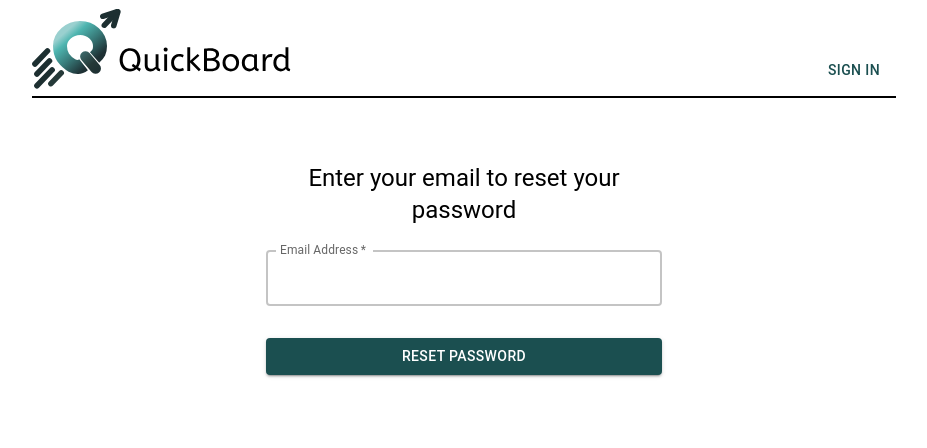
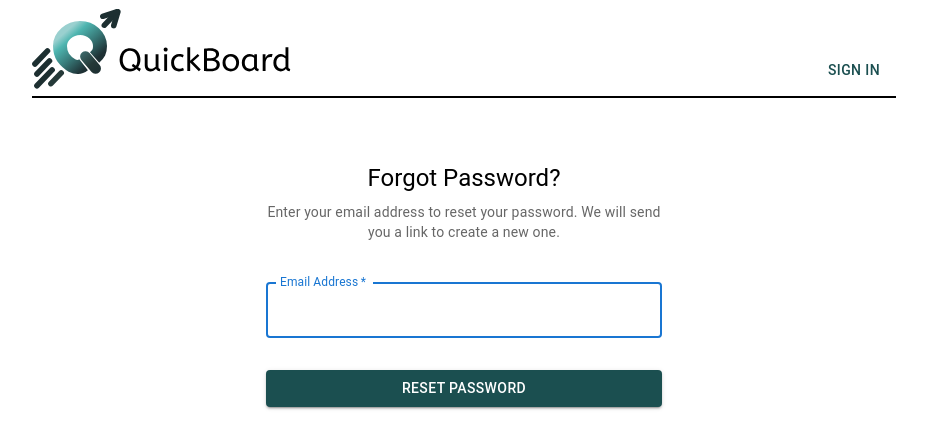
Before and after one commit to h3770k1k1/kanban-app, a React (Create React App) app: page /forgot-password in a window 1280 px wide. Shown: the top 448 px of the page, without its empty margins (176-1103 px from the left). Built offline with nearby package versions, Linux system fonts and the light colour scheme; no server answers.

Commit message:
reset password using email

```diff
--- a/package.json
+++ b/package.json
@@ -44,6 +44,8 @@
     ]
   },
   "devDependencies": {
+    "@testing-library/jest-dom": "^6.6.3",
+    "@testing-library/react": "^16.2.0",
     "jest": "^27.5.1"
   }
 }
--- a/src/context/AuthContext.js
+++ b/src/context/AuthContext.js
@@ -1,7 +1,7 @@
 import React, { createContext, useState, useEffect } from "react";
 import { AccountManager } from "../lib/AccountManager";
 
-const accountManager = new AccountManager(); // Use a different name for the instance
+const accountManager = new AccountManager();
 
 const AuthContext = createContext();
 
@@ -9,7 +9,7 @@ export const AuthProvider = ({ children }) => {
     const [user, setUser] = useState(null);
 
     useEffect(() => {
-        const unsubscribe = accountManager.observeUser(setUser); // Use the instance here
+        const unsubscribe = accountManager.observeUser(setUser);
         return () => unsubscribe();
     }, []);
 
--- a/src/context/ContextProviders.js
+++ b/src/context/ContextProviders.js
@@ -6,6 +6,7 @@ import Header from '../components/Header';
 import SignIn from '../views/SignIn';
 import SignUp from '../views/SignUp';
 import ForgotPassword from '../views/ForgotPassword';
+import ResetPassword from '../views/ResetPassword';
 import DeleteAccount from '../views/DeleteAccount';
 import NotFound from '../views/NotFound';
 import Loading from '../views/Loading';
@@ -24,6 +25,7 @@ const ContextProviders = () => {
           <Route path="/" element={<UsersBoards />} />
           <Route path="/board" element={<Board />} />
           <Route path="/forgot-password" element={<ForgotPassword />} />
+            <Route path="/reset-password" element={<ResetPassword />} />
           <Route path="/delete-account" element={<DeleteAccount />} />
           <Route path="*" element={<NotFound />} />
         </Routes>
--- a/src/views/DeleteAccount.js
+++ b/src/views/DeleteAccount.js
@@ -1,6 +1,6 @@
 import React, { useState } from 'react';
 import { Box, Button, Container, TextField, Typography, Alert, CircularProgress, useTheme } from '@mui/material';
-import { AccountManager } from "../lib/AccountManager"; // Import the AccountManager
+import { AccountManager } from "../lib/AccountManager";
 import DeleteAccountInfo from "../components/DeleteAccountInfo";
 import { useAuth } from "../context/AuthContext";
 
--- a/src/views/ForgotPassword.js
+++ b/src/views/ForgotPassword.js
@@ -1,23 +1,51 @@
-import React from 'react';
-import { Box, Button, Container, TextField, Typography, useTheme } from '@mui/material';
+import React, { useState } from "react";
+import { sendPasswordResetEmail, getAuth } from "firebase/auth";
+import { Box, Button, Container, TextField, Typography, Alert, useTheme } from "@mui/material";
 
 const ForgotPassword = () => {
     const theme = useTheme();
+    const [email, setEmail] = useState("");
+    const [message, setMessage] = useState("");
+    const [error, setError] = useState("");
+    const auth = getAuth();
+
+    const handleResetPassword = async (e) => {
+        e.preventDefault();
+        setMessage("");
+        setError("");
+
+        if (!email) {
+            setError("Please enter your email address.");
+            return;
+        }
+
+        try {
+            await sendPasswordResetEmail(auth, email);
+            setMessage("A password reset email has been sent.");
+        } catch (err) {
+            setError("Error: " + err.message);
+        }
+    };
 
     return (
         <Container component="main" maxWidth="xs">
             <Box
                 sx={{
                     marginTop: 8,
-                    display: 'flex',
-                    flexDirection: 'column',
-                    alignItems: 'center',
+                    display: "flex",
+                    flexDirection: "column",
+                    alignItems: "center",
                 }}
             >
-                <Typography component="h1" variant="h5" sx={{textAlign:'center'}}>
-                Enter your email to reset your password
+                <Typography component="h1" variant="h5" sx={{ textAlign: "center" }}>
+                    Forgot Password?
                 </Typography>
-                <Box component="form" noValidate sx={{ mt: 1 }}>
+                <Typography variant="body2" sx={{ textAlign: "center", mt: 1, color: theme.palette.text.secondary }}>
+                    Enter your email address to reset your password. We will send you a link to create a new one.
+                </Typography>
+                {error && <Alert severity="error" sx={{ mt: 2 }}>{error}</Alert>}
+                {message && <Alert severity="success" sx={{ mt: 2 }}>{message}</Alert>}
+                <Box component="form" noValidate sx={{ mt: 3 }} onSubmit={handleResetPassword}>
                     <TextField
                         margin="normal"
                         required
@@ -26,7 +54,8 @@ const ForgotPassword = () => {
                         label="Email Address"
                         name="email"
                         autoComplete="email"
-                        color={theme.palette.teal.main}
+                        value={email}
+                        onChange={(e) => setEmail(e.target.value)}
                         autoFocus
                     />
                     <Button
--- /dev/null
+++ b/src/views/ResetPassword.js
@@ -0,0 +1,70 @@
+import React, { useState, useEffect } from "react";
+import { useNavigate, useSearchParams } from "react-router-dom";
+import { confirmPasswordReset, getAuth } from "firebase/auth";
+import { Box, Button, Container, TextField, Typography, Alert } from "@mui/material";
+
+const ResetPassword = () => {
+    const [newPassword, setNewPassword] = useState("");
+    const [message, setMessage] = useState("");
+    const [error, setError] = useState("");
+    const [oobCode, setOobCode] = useState(null);
+    const navigate = useNavigate();
+    const [searchParams] = useSearchParams();
+    const auth = getAuth();
+
+    useEffect(() => {
+        const code = searchParams.get("oobCode");
+        if (code) {
+            setOobCode(code);
+        } else {
+            setError("Invalid reset link.");
+        }
+    }, [searchParams]);
+
+    const handleResetPassword = async (e) => {
+        e.preventDefault();
+        if (!newPassword) {
+            setError("Password cannot be empty.");
+            return;
+        }
+
+        try {
+            await confirmPasswordReset(auth, oobCode, newPassword);
+            setMessage("Your password has been updated! You can now log in.");
+            setTimeout(() => navigate("/login"), 3000);
+        } catch (err) {
+            setError("Error resetting password: " + err.message);
+        }
+    };
+
+    return (
+        <Container component="main" maxWidth="xs">
+            <Box sx={{ marginTop: 8, display: "flex", flexDirection: "column", alignItems: "center" }}>
+                <Typography component="h1" variant="h5" sx={{ textAlign: "center" }}>
+                    Reset Your Password
+                </Typography>
+                {error && <Alert severity="error">{error}</Alert>}
+                {message && <Alert severity="success">{message}</Alert>}
+                <Box component="form" noValidate onSubmit={handleResetPassword} sx={{ mt: 2 }}>
+                    <TextField
+                        margin="normal"
+                        required
+                        fullWidth
+                        id="password"
+                        label="New Password"
+                        type="password"
+                        autoComplete="new-password"
+                        value={newPassword}
+                        onChange={(e) => setNewPassword(e.target.value)}
+                        autoFocus
+                    />
+                    <Button type="submit" fullWidth variant="contained" sx={{ mt: 3, mb: 2 }}>
+                        Change Password
+                    </Button>
+                </Box>
+            </Box>
+        </Container>
+    );
+};
+
+export default ResetPassword;
```
Also changed, not shown: 1 other file (tests, documents, lock files or other folders).
